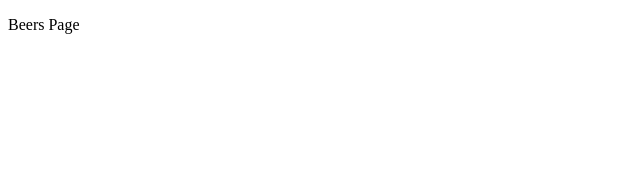
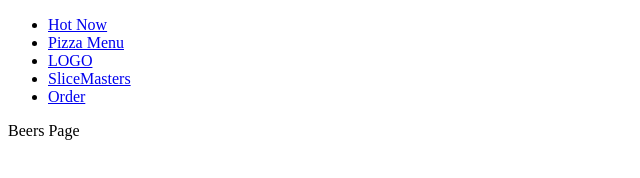
Before and after one commit to minzra/Tut-master-gatsby, a Gatsby site: page /beers in a window 1280 px wide. Shown: the whole page, without its empty margins (0-640 px from the left). Built offline with nearby package versions, Linux system fonts and the light colour scheme; Gatsby itself is replaced by a stand-in of ours.

Commit message:
Created Nav and some routing

```diff
--- /dev/null
+++ b/src/components/Nav.js
@@ -0,0 +1,27 @@
+import React from 'react';
+import { Link } from 'gatsby';
+
+export default function Nav() {
+  return (
+    <nav>
+      <ul>
+        <li>
+          {/* difference between declarative and imperative - this is declarative - we declare how it works. Imperative (programatically?) - form submit OR e.g a button with onclick - e.g like a button that goes to a page after two seconds */}
+          <Link to="/">Hot Now</Link>
+        </li>
+        <li>
+          <Link to="/pizzas">Pizza Menu</Link>
+        </li>
+        <li>
+          <Link to="/">LOGO</Link>
+        </li>
+        <li>
+          <Link to="/slicemasters">SliceMasters</Link>
+        </li>
+        <li>
+          <Link to="/order">Order</Link>
+        </li>
+      </ul>
+    </nav>
+  );
+}
--- a/src/pages/beers.js
+++ b/src/pages/beers.js
@@ -1,8 +1,10 @@
 import React from 'react';
+import Nav from '../components/Nav';
 
 export default function BeersPage() {
   return (
     <div>
+      <Nav />
       <p>Beers Page</p>
     </div>
   );
--- a/src/pages/index.js
+++ b/src/pages/index.js
@@ -1,8 +1,10 @@
 import React from 'react';
+import Nav from '../components/Nav';
 
 export default function Homepage() {
   return (
     <div>
+      <Nav />
       <p>Hey! I'm the Homepage</p>
     </div>
   );
--- a/src/pages/slicemasters.js
+++ b/src/pages/slicemasters.js
@@ -1,8 +1,10 @@
 import React from 'react';
+import Nav from '../components/Nav';
 
 export default function SlicemastersPage() {
   return (
     <div>
+      <Nav />
       <p>Slicemasters Page</p>
     </div>
   );
```
